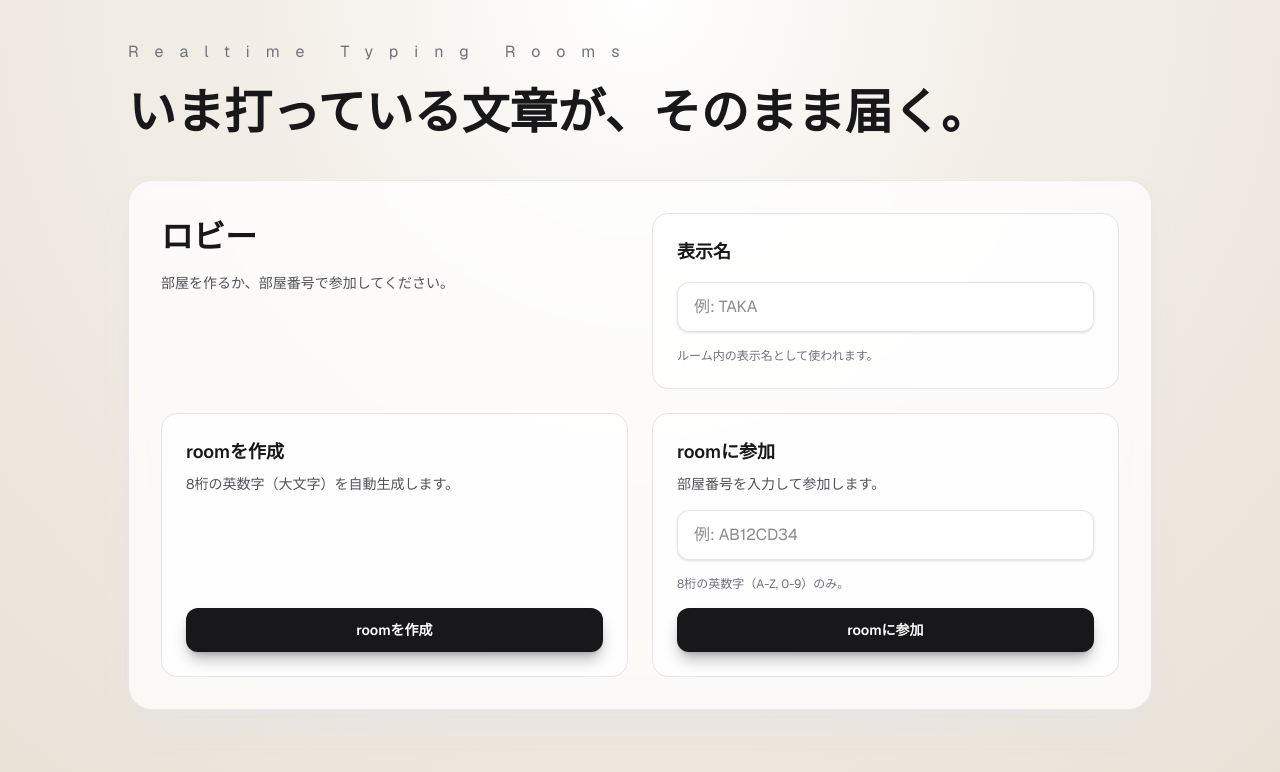
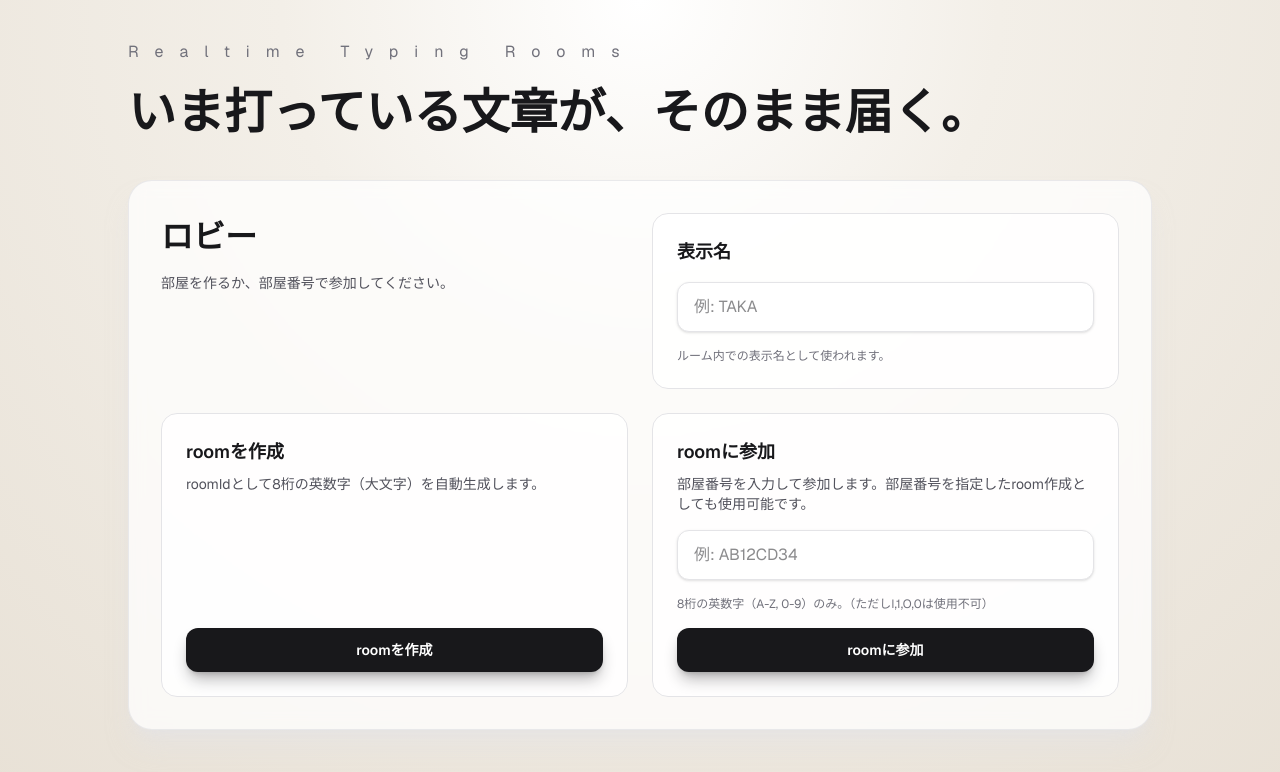
Before and after one commit to Gen1729/websocket-demo, a Next.js app in the folder client/: page / in a window 1280 px wide. Shown: the top 772 px of the page. Built offline with nearby package versions, Linux system fonts and the light colour scheme.

Commit message:
fix: エラー文の表示と、表記の変更

```diff
--- a/client/app/page.tsx
+++ b/client/app/page.tsx
@@ -40,7 +40,6 @@ export default function Home() {
   const [selfText, setSelfText] = useState("");
   const [participants, setParticipants] = useState<Participant[]>([]);
   const [error, setError] = useState<string | null>(null);
-  const [isInRoom, setIsInRoom] = useState<boolean>(false);
   const selfIdRef = useRef(`self-${crypto.randomUUID()}`);
   const selfJoinedAtRef = useRef<number | null>(null);
   const socketRef = useRef<WebSocket | null>(null);
@@ -70,7 +69,6 @@ export default function Home() {
     setRoomId(targetRoomId);
     setView("room");
     setSelfText("");
-    setIsInRoom(true);
 
     const now = Date.now();
     selfJoinedAtRef.current = now;
@@ -111,7 +109,6 @@ export default function Home() {
     setParticipants([]);
     setSelfText("");
     setError(null);
-    setIsInRoom(false);
     selfJoinedAtRef.current = null;
     if (debounceRef.current) {
       window.clearTimeout(debounceRef.current);
@@ -348,7 +345,7 @@ export default function Home() {
                   onChange={(event) => handleDisplayName(event.target.value)}
                 />
                 <p className="text-xs text-zinc-500">
-                  ルーム内の表示名として使われます。
+                  ルーム内での表示名として使われます。
                 </p>
               </div>
 
@@ -358,7 +355,7 @@ export default function Home() {
                     roomを作成
                   </h3>
                   <p className="mt-2 text-sm text-zinc-600">
-                    8桁の英数字（大文字）を自動生成します。
+                    roomIdとして8桁の英数字（大文字）を自動生成します。
                   </p>
                 </div>
                 <button
@@ -375,7 +372,7 @@ export default function Home() {
                     roomに参加
                   </h3>
                   <p className="mt-2 text-sm text-zinc-600">
-                    部屋番号を入力して参加します。
+                    部屋番号を入力して参加します。部屋番号を指定したroom作成としても使用可能です。
                   </p>
                 </div>
                 <input
@@ -385,7 +382,7 @@ export default function Home() {
                   onChange={(event) => setJoinRoomId(event.target.value.toUpperCase())}
                 />
                 <p className="text-xs text-zinc-500">
-                  8桁の英数字（A-Z, 0-9）のみ。
+                  8桁の英数字（A-Z, 0-9）のみ。（ただしI,1,O,0は使用不可）
                 </p>
                 <button
                   className="rounded-xl bg-zinc-900 px-5 py-3 text-sm font-semibold text-white shadow-lg shadow-zinc-900/30 transition hover:-translate-y-0.5"
@@ -396,7 +393,7 @@ export default function Home() {
               </div>
             </div>
 
-            {error && isInRoom && (
+            {error && (
               <div className="rounded-2xl border border-rose-200 bg-rose-50 px-4 py-3 text-sm text-rose-700">
                 {error}
               </div>
```
